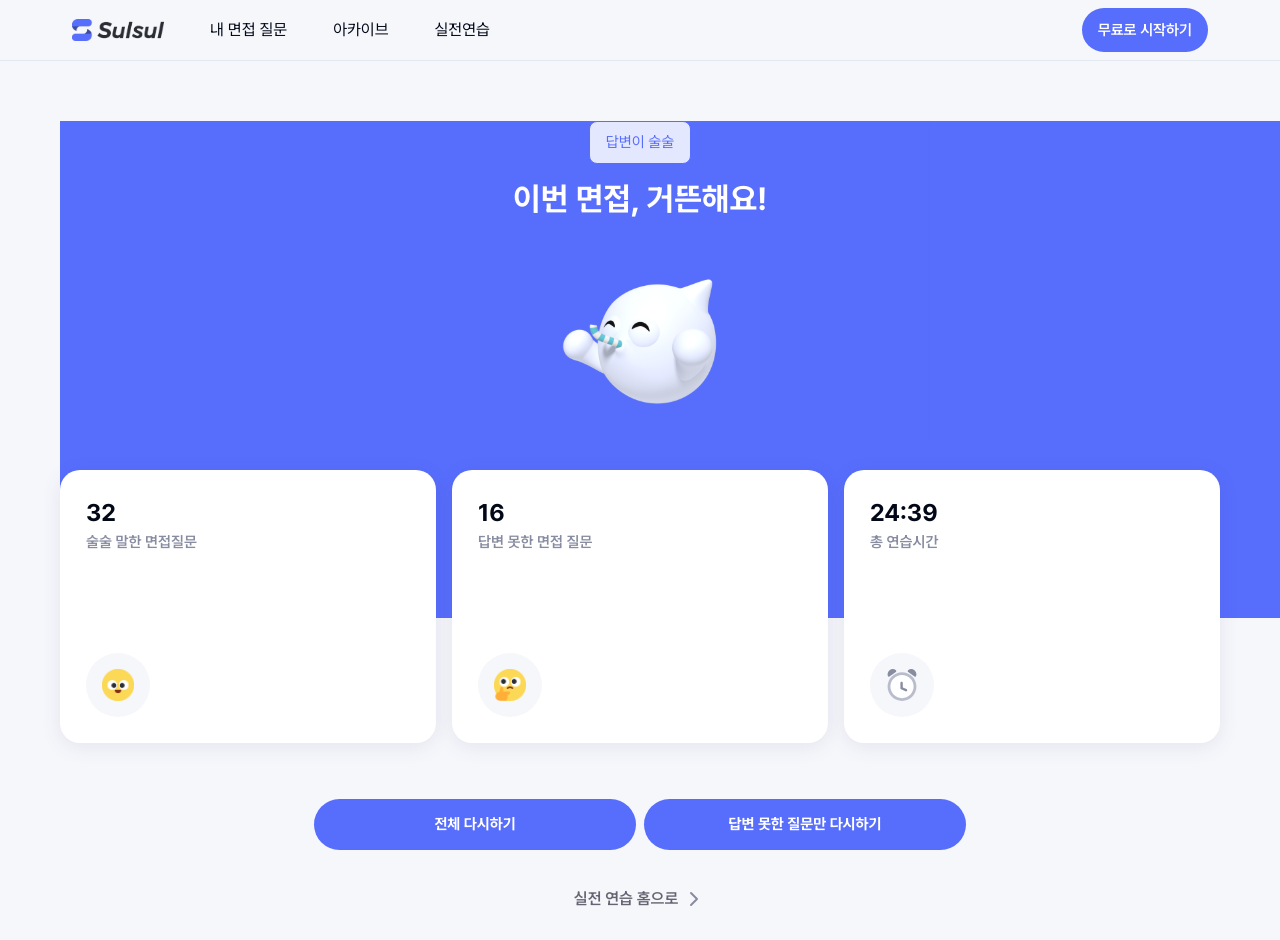
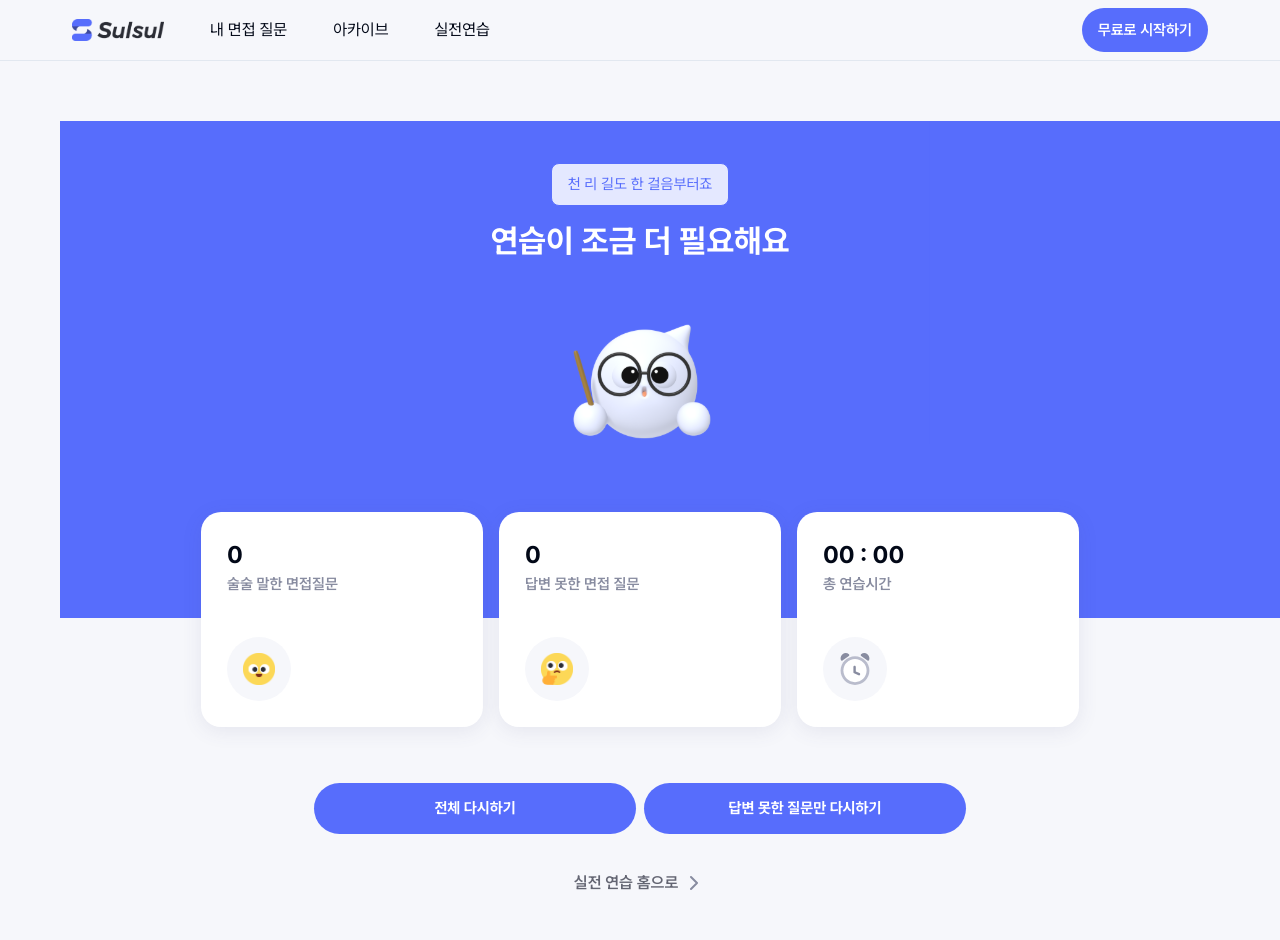
Before and after one commit to sulsulsulsul/sulsul, a Next.js app: page /practice/result in a window 1280 px wide. Built offline with nearby package versions, Linux system fonts and the light colour scheme; no server answers.

Commit message:
feat: 실전 연습 모달 부터 결과페이지까지 연동

```diff
--- a/src/app/(routes)/practice/ing/answer-button.tsx
+++ b/src/app/(routes)/practice/ing/answer-button.tsx
@@ -2,11 +2,11 @@ import { HTMLAttributes } from 'react'
 import { motion } from 'framer-motion'
 
 import { Button } from '@/components/ui/button'
+import { ArchiveQuestionItem } from '@/entities/types'
 import { cn } from '@/lib/utils'
 
-import { Question } from './page'
 interface AnswerButtonProps extends HTMLAttributes<HTMLDivElement> {
-  questions: Question[]
+  questions: ArchiveQuestionItem[]
   handleCorrect: () => void
 }
 
@@ -25,8 +25,8 @@ export const AnswerButton = ({
             transition={{
               layout: { duration: 0.2 },
             }}
-            key={item.id}
-            layoutId={item.id}
+            key={item.questionId}
+            layoutId={item.questionId.toString()}
             className="absolute  left-[2.5%] top-[-10px] w-[95%] rounded-md bg-blue-500 p-4 text-white"
           ></motion.div>
         )
--- a/src/app/(routes)/practice/ing/ask-card.tsx
+++ b/src/app/(routes)/practice/ing/ask-card.tsx
@@ -1,11 +1,10 @@
 import { HTMLAttributes } from 'react'
 import Image from 'next/image'
 
+import { ArchiveQuestionItem } from '@/entities/types'
 import { cn } from '@/lib/utils'
-
-import { Question } from './page'
 interface AskCardProps extends HTMLAttributes<HTMLDivElement> {
-  question: Question
+  question: ArchiveQuestionItem
   remainingQuestions: number
 }
 
--- a/src/app/(routes)/practice/ing/page.tsx
+++ b/src/app/(routes)/practice/ing/page.tsx
@@ -10,7 +10,7 @@ import { SmileAnimation } from '@/components/lotties/smile-animation'
 import { ThinkingAnimation } from '@/components/lotties/thinking-animation'
 import { ArchiveQuestionItem } from '@/entities/types'
 import { cn } from '@/lib/utils'
-import { usePracticeStore } from '@/store/practiceStore'
+import { usePracticeResultStore, usePracticeStore } from '@/store/practiceStore'
 
 import { AnswerButton } from './answer-button'
 import { AskCard } from './ask-card'
@@ -68,6 +68,7 @@ import Timer from './timer'
 
 const Page = () => {
   const { timer, practiceList, random } = usePracticeStore()
+  const { setResult } = usePracticeResultStore()
   const smileRef = useRef<LottieRefCurrentProps>(null)
   const thinkingRef = useRef<LottieRefCurrentProps>(null)
 
@@ -81,7 +82,9 @@ const Page = () => {
   >([])
   const [showHint, setShowHint] = useState(false)
   const [q, setQ] = useState(practiceList[0])
-  let question = questions[0]
+  const [time, setTime] = useState('')
+  const [pauseTimer, setPauseTimer] = useState(false)
+  // let question = questions[0]
 
   const router = useRouter()
   const handleCorrect = () => {
@@ -104,14 +107,23 @@ const Page = () => {
   useEffect(() => {
     setShowHint(false)
     setQ(questions[0])
+
     if (questions.length === 0) {
+      setPauseTimer(true)
+      setResult!({
+        time: time,
+        correct: correctQuestions,
+        incorrect: inCorrectQuestions,
+      })
       router.push('/practice/result')
     }
   }, [questions, router])
-  console.log('on the page ', practiceList, questions)
+
   return (
     <main>
-      <div className="absolute right-10 top-20">{timer && <Timer />}</div>
+      <div className="absolute right-[360px] top-[84px]">
+        {timer && <Timer setTime={setTime} pauseTimer={pauseTimer} />}
+      </div>
       {questions.length == 0 && (
         <div className="relative mt-[86px] h-[468px] w-[792px]"></div>
       )}
@@ -124,15 +136,15 @@ const Page = () => {
               scale: 1,
             }}
             exit={{ opacity: 0, scale: 0.5 }}
-            key={question.questionId}
-            // layoutId={question.questionId.toString()}
+            key={q.questionId}
+            layoutId={q.questionId.toString()}
             className="relative mx-auto mt-[86px] h-[468px] w-[792px]"
           >
             <AskCard
               className={cn('relative z-20 size-full transition-[height]', {
                 'h-[253px]': showHint,
               })}
-              question={question}
+              question={q}
               remainingQuestions={questions.length}
             />
             <div className="absolute left-1/2 top-[210px] h-[308px] w-[90%] -translate-x-1/2 rounded-md bg-white">
--- a/src/app/(routes)/practice/ing/timer.tsx
+++ b/src/app/(routes)/practice/ing/timer.tsx
@@ -1,8 +1,13 @@
-import { useEffect, useRef, useState } from 'react'
+import { Dispatch, SetStateAction, useEffect, useRef, useState } from 'react'
 import Image from 'next/image'
 import { set } from 'zod'
 
-export default function Timer() {
+interface TimerProp {
+  setTime: Dispatch<SetStateAction<string>>
+  pauseTimer: boolean
+}
+
+export default function Timer({ setTime, pauseTimer }: TimerProp) {
   const [timer, setTimer] = useState(0)
   const [isRunning, setIsRunning] = useState(false)
   let timeInterval = useRef<null | ReturnType<typeof setTimeout>>(null)
@@ -36,7 +41,12 @@ export default function Timer() {
     return { minutes, seconds }
   }
   const { minutes, seconds } = formatTime(timer)
-  console.log(isRunning, minutes, seconds)
+
+  useEffect(() => {
+    pauseTimer && handlePause
+    setTime(minutes + ' : ' + seconds)
+  }, [handlePause, minutes, pauseTimer, seconds, setTime])
+
   return (
     <div className="flex w-fit flex-row gap-1 rounded-xl bg-gray-800  px-3 py-[11px]">
       {isRunning ? (
--- a/src/app/(routes)/practice/result/page.tsx
+++ b/src/app/(routes)/practice/result/page.tsx
@@ -1,3 +1,4 @@
+'use client'
 import Image from 'next/image'
 import Link from 'next/link'
 import { ChevronRight } from 'lucide-react'
@@ -8,43 +9,58 @@ import { SmileAnimation } from '@/components/lotties/smile-animation'
 import { ThinkingAnimation } from '@/components/lotties/thinking-animation'
 import { Badge } from '@/components/ui/badge'
 import { Button } from '@/components/ui/button'
+import { usePracticeResultStore } from '@/store/practiceStore'
 
-const Page = async () => {
+const Page = () => {
+  const { time, correct, incorrect } = usePracticeResultStore()
+
+  const totalCorrect = correct.length
+  const totalIncorrect = incorrect.length
+  const totalScore = totalCorrect / (totalCorrect + totalIncorrect)
+
   return (
     <main className="relative">
-      <div className="absolute left-0 top-0 z-0 h-[497px] w-screen bg-blue-500 "></div>
+      <div className="absolute left-0 top-0 h-[497px] w-screen bg-blue-500 " />
       <ConfettiAnimation
         loop={1}
         className="absolute left-1/2 -translate-x-1/2"
       />
       <div className="relative">
         <div className="flex flex-col items-center justify-center">
-          <Badge variant="result">답변이 술술</Badge>
+          <Badge variant="result" className="mt-[42px]">
+            {totalScore >= 0.8 ? '답변이 술술' : '천 리 길도 한 걸음부터죠'}
+          </Badge>
           <h2 className="mt-3 text-center text-5xl font-bold text-white">
-            이번 면접, 거뜬해요!
+            {totalScore >= 0.8
+              ? '이번 면접, 거뜬해요!'
+              : '연습이 조금 더 필요해요'}
           </h2>
           <Image
             className="mt-[37px]"
-            src={'/images/character-happy.svg'}
+            src={
+              totalScore >= 0.8
+                ? '/images/character-happy.svg'
+                : '/images/character-shocked.svg'
+            }
             alt="happy character"
             width={164}
             height={164}
           />
-          <div className="mt-[47px] flex w-full items-center gap-4">
+          <div className="mt-[47px] flex w-full items-center justify-center gap-4">
             <ResultCard
               title="술술 말한 면접질문"
-              result={32}
+              result={totalCorrect}
               icon={<SmileAnimation loop={false} className="w-8" />}
             />
             <ResultCard
               title="답변 못한 면접 질문"
-              result={16}
+              result={totalIncorrect}
               icon={<ThinkingAnimation loop={false} className="w-8" />}
             />
 
             <ResultCard
               title="총 연습시간"
-              result="24:39"
+              result={time}
               icon={
                 <Image
                   alt="clock icon"
--- a/src/components/cards/result-card.tsx
+++ b/src/components/cards/result-card.tsx
@@ -16,7 +16,7 @@ export const ResultCard = ({
   return (
     <div
       className={cn(
-        'h-[273px] w-full rounded-md bg-white p-[26px] shadow-base',
+        'h-[215px] w-[282px] rounded-md bg-white p-[26px] shadow-base',
         className,
       )}
       {...props}
--- /dev/null
+++ b/src/components/ui/popover.tsx
@@ -0,0 +1,31 @@
+'use client'
+
+import * as React from 'react'
+import * as PopoverPrimitive from '@radix-ui/react-popover'
+
+import { cn } from '@/lib/utils'
+
+const Popover = PopoverPrimitive.Root
+
+const PopoverTrigger = PopoverPrimitive.Trigger
+
+const PopoverContent = React.forwardRef<
+  React.ElementRef<typeof PopoverPrimitive.Content>,
+  React.ComponentPropsWithoutRef<typeof PopoverPrimitive.Content>
+>(({ className, align = 'center', sideOffset = 4, ...props }, ref) => (
+  <PopoverPrimitive.Portal>
+    <PopoverPrimitive.Content
+      ref={ref}
+      align={align}
+      sideOffset={sideOffset}
+      className={cn(
+        'z-50 w-72 rounded-md border bg-popover p-4 text-popover-foreground shadow-md outline-none data-[state=open]:animate-in data-[state=closed]:animate-out data-[state=closed]:fade-out-0 data-[state=open]:fade-in-0 data-[state=closed]:zoom-out-95 data-[state=open]:zoom-in-95 data-[side=bottom]:slide-in-from-top-2 data-[side=left]:slide-in-from-right-2 data-[side=right]:slide-in-from-left-2 data-[side=top]:slide-in-from-bottom-2',
+        className,
+      )}
+      {...props}
+    />
+  </PopoverPrimitive.Portal>
+))
+PopoverContent.displayName = PopoverPrimitive.Content.displayName
+
+export { Popover, PopoverTrigger, PopoverContent }
--- a/src/store/practiceStore.ts
+++ b/src/store/practiceStore.ts
@@ -1,19 +1,18 @@
+import { set } from 'zod'
 import { create } from 'zustand'
 
 import { ArchiveQuestionItem } from '@/entities/types'
 
-interface StoredItems {
+interface PracticeSelectionList {
   random: boolean
   timer: boolean
   practiceList: ArchiveQuestionItem[]
 }
-
-interface PracticeStore extends StoredItems {
-  setStore: ({ random, timer, practiceList }: StoredItems) => void
-  // clearStore: () => void
+interface PracticeSetStore extends PracticeSelectionList {
+  setStore: ({ random, timer, practiceList }: PracticeSelectionList) => void
 }
 
-export const usePracticeStore = create<PracticeStore>((set) => ({
+export const usePracticeStore = create<PracticeSetStore>((set) => ({
   random: false,
   timer: false,
   practiceList: [],
@@ -30,3 +29,22 @@ export const usePracticeStore = create<PracticeStore>((set) => ({
   //     practiceList: [],
   //   })),
 }))
+
+interface PracticeResult {
+  time: string
+  correct: ArchiveQuestionItem[]
+  incorrect: ArchiveQuestionItem[]
+  setResult?: ({ time, correct, incorrect }: PracticeResult) => void
+}
+
+export const usePracticeResultStore = create<PracticeResult>((set) => ({
+  time: '00 : 00',
+  correct: [],
+  incorrect: [],
+  setResult: ({ time, correct, incorrect }) =>
+    set(() => ({
+      time: time,
+      correct: correct,
+      incorrect: incorrect,
+    })),
+}))
```
Also changed, not shown: public/images/polygonInfo.svg (added), 1 other file (tests, documents, lock files or other folders).
